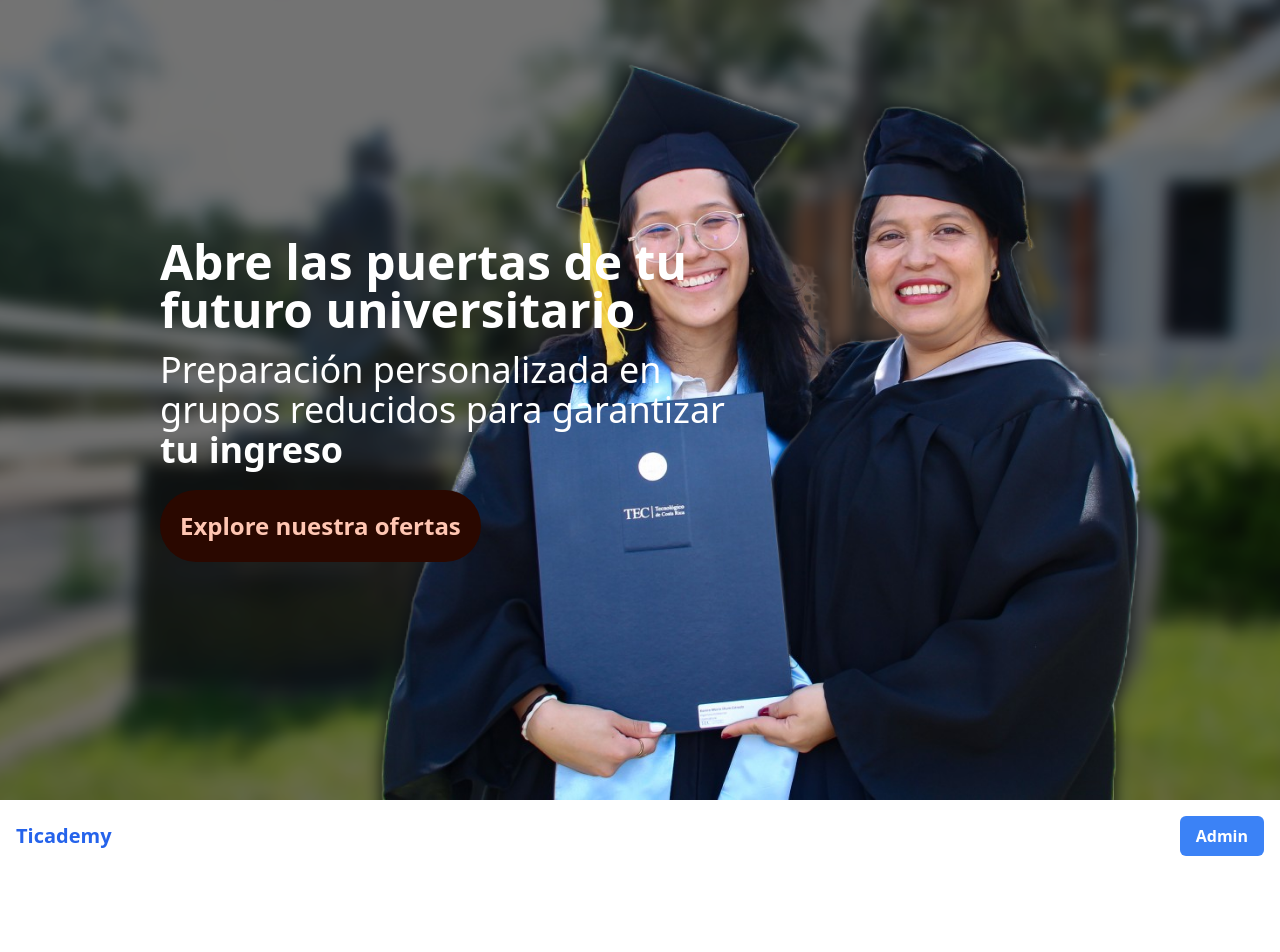
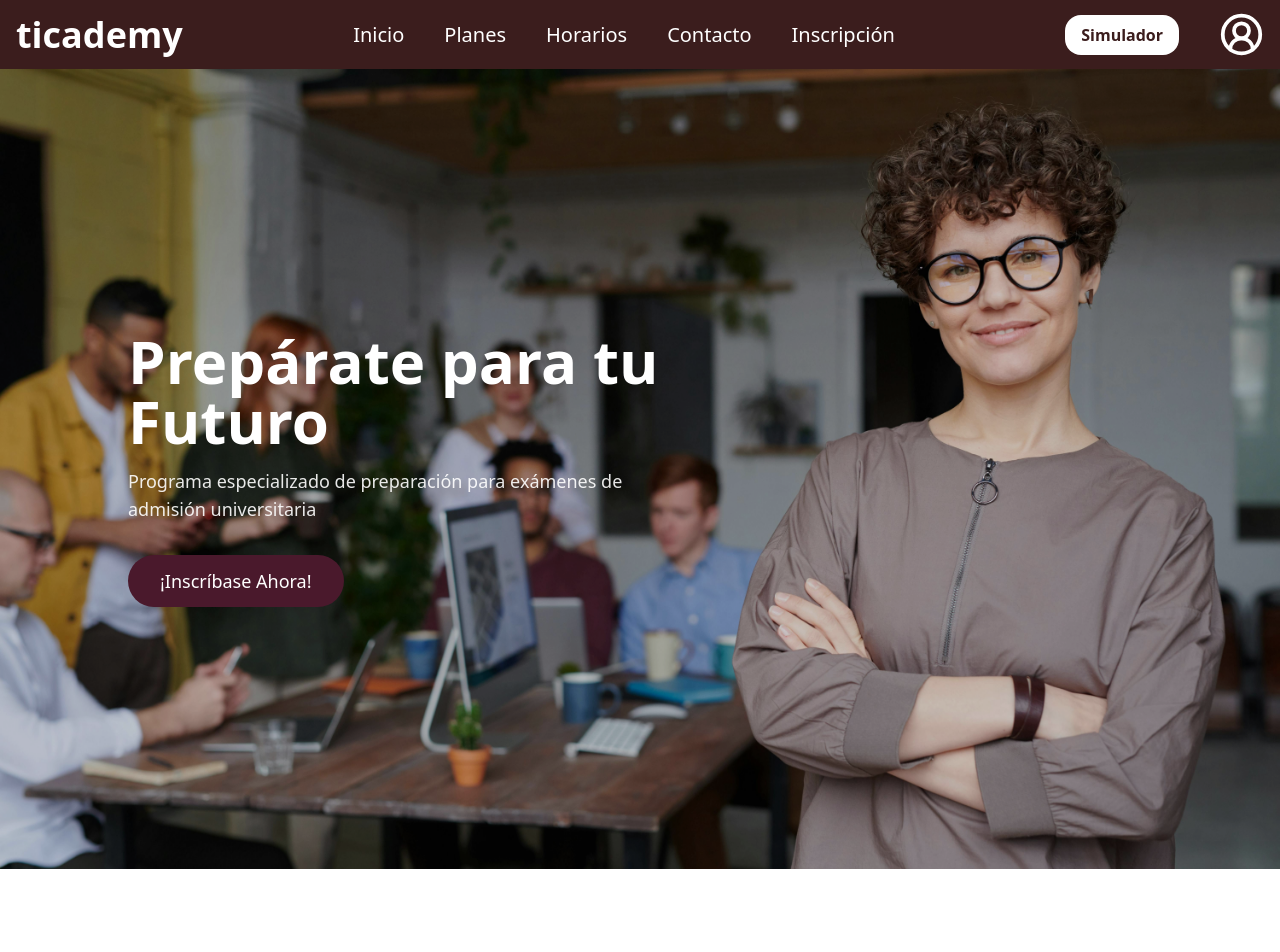
Before and after one commit to hros19/ticademycr, a React (Vite) app: page /sc in a window 1280 px wide. Shown: the top 952 px of the page. Before the commit the page ends 872 px from the top, so only its background shows below. Built offline with nearby package versions, Linux system fonts and the light colour scheme.

Commit message:
terminado

```diff
--- a/src/App.jsx
+++ b/src/App.jsx
@@ -1,27 +1,22 @@
 import { useState } from 'react'
 import HeroSection from './components/HeroSection.jsx'
 import { Routes, Route, Link } from 'react-router-dom'
+import Navbar from './components/Navbar/Navbar.jsx'
+import PPlans from './components/Pages/PPlans.jsx'
+import SC from './components/Pages/S&C.jsx'
+
+import HS from './components/HeroSection.jsx'
+
 
 function App() {
   return (
-    <div className="min-h-screen bg-gray-100 w-full">
-      {/* Navbar, pendiente de agregar el otro */}
-      <HeroSection></HeroSection>
-      <nav className="bg-white shadow-md w-full">
-        <div className="max-w-7xl mx-auto px-4 py-4">
-          <div className="flex justify-between items-center">
-            <Link to="/" className="text-xl font-bold text-blue-600">
-              Ticademy
-            </Link>
-            <Link
-              to="/admin"
-              className="bg-blue-500 hover:bg-blue-600 text-white font-semibold py-2 px-4 rounded-md transition duration-200"
-            >
-              Admin
-            </Link>
-          </div>
-        </div>
-      </nav>
+    <div className='bg-white'>
+      <Navbar></Navbar>
+      <Routes>
+        <Route path="/pplans" element={<PPlans />} />
+        <Route path="/sc" element={<SC />} />
+        <Route path="/hs" element={<HS />} />
+      </Routes>
     </div>
   )
 }
--- a/src/components/PrincingPlans/PrincingPlans.jsx
+++ b/src/components/Pages/PPlans.jsx
@@ -1,9 +1,10 @@
 import React, { useState } from 'react';
-import { Header } from './Header';
-import PlanSelector from './PlanSelector';
-import FeaturesList from './FeaturesList';
-import PrivateFeatures from './PrivateFeatures';
-import PricingCard from './PrincingCard';
+import { Header } from '../PrincingPlans/Header';
+import PlanSelector from '../PrincingPlans/PlanSelector';
+import FeaturesList from '../PrincingPlans/FeaturesList';
+import PrivateFeatures from '../PrincingPlans/PrivateFeatures';
+import PricingCard from '../PrincingPlans/PrincingCard';
+import SignupSection from '../Schedules&Curriculum/SingUpSection'
 
 const PricingPlans = () => {
   const [selectedPlan, setSelectedPlan] = useState('monthly');
@@ -70,6 +71,7 @@ const PricingPlans = () => {
         )}
         </div>
       </div>
+      <SignupSection/>
     </div>
   );
 };
--- a/src/components/Schedules&Curriculum/Schedules&Curriculum.jsx
+++ b/src/components/Pages/S&C.jsx
@@ -1,11 +1,10 @@
 import React from 'react';
-import HeroSection from './HeroSection';
-import Dates from './Dates';
-import Groups from './Groups'
-import CourseStructure from './CourseStructure'
-import FrequentQuestions from './FrequentQuestions'
-import SignupSection from './SingUpSection'
-
+import HeroSection from '../Schedules&Curriculum/HeroSection';
+import Dates from '../Schedules&Curriculum/Dates';
+import Groups from '../Schedules&Curriculum/Groups'
+import CourseStructure from '../Schedules&Curriculum/CourseStructure'
+import FrequentQuestions from '../Schedules&Curriculum/FrequentQuestions'
+import SignupSection from '../Schedules&Curriculum/SingUpSection'
 import imageUrl from "../../assets/ticademy/pexels-fauxels-3184405.jpg";
 import { FileText, BrainCircuit, ClipboardCheck, FunctionSquare } from 'lucide-react';
 
@@ -57,7 +56,7 @@ const questions = [
 
 const SchedulesAndCurriculum = () => {
     return (
-    <div className="w-screen">
+      <div className="w-full overflow-x-hidden space-y-16"> {/* Cambiado w-screen por w-full */}
         <HeroSection
           imageUrl={imageUrl}
           heading="Prepárate para tu Futuro"
@@ -69,7 +68,6 @@ const SchedulesAndCurriculum = () => {
         <CourseStructure Weeks={weeks}/>
         <FrequentQuestions Questions={questions}/>
         <SignupSection/>
-
       </div>
     );
 };
--- a/src/components/Schedules&Curriculum/Groups.jsx
+++ b/src/components/Schedules&Curriculum/Groups.jsx
@@ -3,34 +3,36 @@ import { Clock } from "lucide-react";
 
 const Groups = () => {
   return (
-    <div className="flex flex-col items-center justify-center overflow-hidden overflow-x-hidden px-4 sm:px-6 lg:px-8 h-screen">
-      <h1 className="text-customMaroon mt-10 text-3xl sm:text-4xl md:text-5xl font-bold text-center">Grupos</h1>
-      <div className="w-full mt-10 flex flex-col sm:flex-row gap-10 justify-center rounded-2xl h-auto sm:h-1/2">
+    <div className="flex flex-col items-center justify-center overflow-hidden overflow-x-hidden px-4 sm:px-6 lg:px-8 min-h-screen h-auto sm:h-screen">
+      <h1 className="text-customMaroon mt-10 text-3xl sm:text-4xl md:text-5xl font-bold text-center">
+        Grupos
+      </h1>
+      <div className="w-full mt-10 flex flex-col gap-6 sm:gap-10 sm:flex-row justify-center rounded-2xl h-auto sm:h-1/2">
         {/* Cuadrado 1 */}
-        <div className="flex flex-col items-center justify-center w-full sm:w-[30%] h-auto sm:h-full bg-customMaroon rounded-lg hover:bg-hoverMaroon transition-all duration-300 p-4">
-          <Clock size="40%" color="white" />
+        <div className="flex flex-col items-center justify-center w-full sm:w-[30%] p-8 sm:p-4 bg-customMaroon rounded-lg hover:bg-hoverMaroon transition-all duration-300">
+          <Clock size={100} color="white" />
           <h1 className="text-orange-700 mt-4 text-xl sm:text-3xl font-bold">Viernes</h1>
           <h1 className="text-white mt-4 text-xl sm:text-3xl font-bold">6pm - 9pm</h1>
         </div>
         {/* Cuadrado 2 */}
-        <div className="flex flex-col items-center justify-center w-full sm:w-[30%] h-auto sm:h-full bg-customMaroon rounded-lg hover:bg-hoverMaroon transition-all duration-300 p-4">
-          <Clock size="40%" color="white" />
+        <div className="flex flex-col items-center justify-center w-full sm:w-[30%] p-8 sm:p-4 bg-customMaroon rounded-lg hover:bg-hoverMaroon transition-all duration-300">
+          <Clock size={100} color="white" />
           <h1 className="text-orange-700 mt-4 text-xl sm:text-3xl font-bold">Sábados</h1>
           <h1 className="text-white mt-4 text-xl sm:text-3xl font-bold">6pm - 9pm</h1>
         </div>
         {/* Cuadrado 3 */}
-        <div className="flex flex-col items-center justify-center w-full sm:w-[30%] h-auto sm:h-full bg-customMaroon rounded-lg hover:bg-hoverMaroon transition-all duration-300 p-4">
-          <Clock size="40%" color="white" />
+        <div className="flex flex-col items-center justify-center w-full sm:w-[30%] p-8 sm:p-4 bg-customMaroon rounded-lg hover:bg-hoverMaroon transition-all duration-300">
+          <Clock size={100} color="white" />
           <h1 className="text-orange-700 mt-4 text-xl sm:text-3xl font-bold">Domingos</h1>
           <h1 className="text-white mt-4 text-xl sm:text-3xl font-bold">6pm - 9pm</h1>
         </div>
       </div>
-      {/* Add a text beneath the squares with reduced margin */}
-      <div className="mt-10 sm:mt-10 text-center text-lg sm:text-3xl text-gray-600">
+      {/* Texto adicional */}
+      <div className="mt-10 mb-10 sm:mb-0 text-center text-lg sm:text-3xl text-gray-600 px-2">
         <p>Puede contactarnos si busca atención personalizada</p>
       </div>
     </div>
   );
-}
+};
 
 export default Groups;
--- a/src/components/Schedules&Curriculum/SingUpSection.jsx
+++ b/src/components/Schedules&Curriculum/SingUpSection.jsx
@@ -11,11 +11,11 @@ const SignupSection = () => {
         Asegura tu lugar en el grupo que mejor se adapte a tu horario
       </p>
 
-      <button className="w-full sm:w-2/3 md:w-1/3 h-[10%] bg-orange-500 hover:bg-orange-600 text-white font-semibold py-3 px-6 rounded-lg transition-colors duration-200 text-lg sm:text-xl md:text-2xl lg:text-4xl">
+      <button className="w-full sm:w-2/3 md:w-1/3 h-[12%] sm:h-[15%] md:h-[10%] bg-orange-500 hover:bg-orange-600 text-white font-semibold py-3 px-6 rounded-lg transition-colors duration-200 text-lg sm:text-xl md:text-2xl lg:text-4xl">
         Reserva tu espacio
       </button>
 
-      <button className="w-full sm:w-2/3 md:w-1/3 h-[10%] text-orange-500 hover:text-orange-600 border-2 border-orange-500 hover:border-orange-600 font-semibold py-3 px-6 rounded-lg transition-colors duration-200 text-lg sm:text-xl md:text-2xl lg:text-4xl">
+      <button className="w-full sm:w-2/3 md:w-1/3 xl:h-[12%] sm:h-[15%] md:h-[15%] lg:h-[25%] text-orange-500 hover:text-orange-600 border-2 border-orange-500 hover:border-orange-600 font-semibold py-3 px-6 rounded-lg transition-colors duration-200 text-lg sm:text-xl md:text-2xl lg:text-4xl">
         Ver precios y planes de inscripción
       </button>
     </div>
--- a/tailwind.config.js
+++ b/tailwind.config.js
@@ -6,6 +6,10 @@ export default {
       fontFamily: {
         poppins: ["Poppins", "sans-serif"],
       },
+      colors: {
+        customMaroon: "#4a192c",
+        hoverMaroon: "#6b2b3e"
+      },
     },
   },
   plugins: [],
```
Lines whose indentation alone changed are shown as unchanged.
